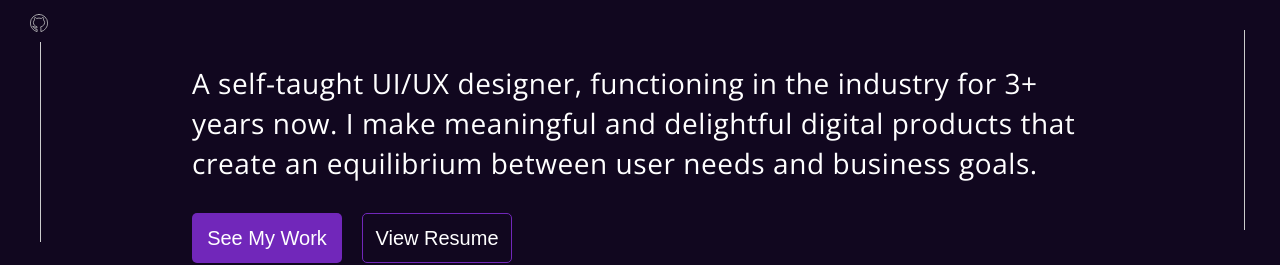
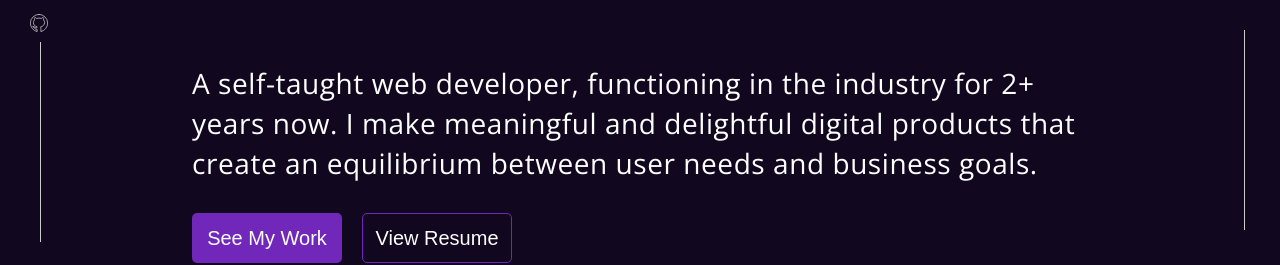
Before and after one commit to patidarmk/myportfolio, a React (Create React App) app: page / in a window 1280 px wide. Shown: the part 556-821 px from the top of the page. Built offline with nearby package versions, Linux system fonts and the light colour scheme; a web font is replaced by a local one.

Commit message:
first commit

```diff
--- a/src/components/Profile.js
+++ b/src/components/Profile.js
@@ -18,7 +18,7 @@ function Profile(){
                 <div className="aboutme-heading">I'm a Software Developer. </div>
                 <div className="aboutme-sub-heading" >Currently, I'm a Software Engineer at Wipro,</div>
 
-                <p className="aboutme-text">A self-taught UI/UX designer, functioning in the industry for 3+ years now.
+                <p className="aboutme-text">A self-taught web developer, functioning in the industry for 2+ years now.
                     I make meaningful and delightful digital products that create an equilibrium
                     between user needs and business goals.</p>
 
```
